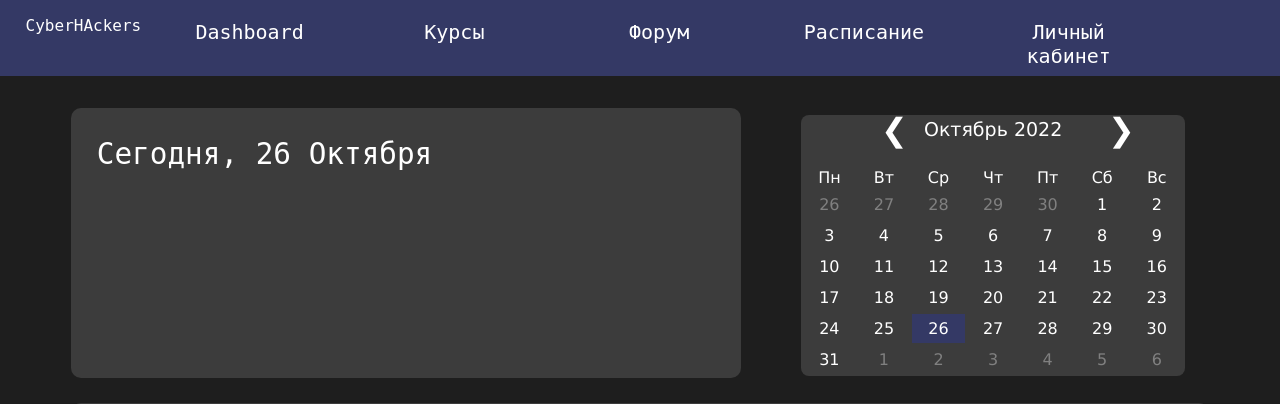
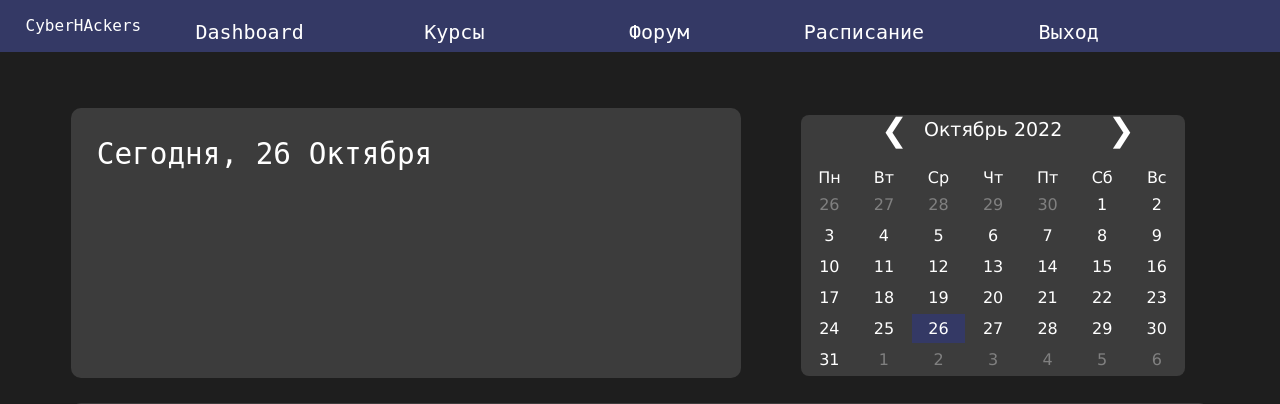
Before and after one commit to Ki4EH/cyberHackers_hakaton, a Flask app: page /homepage in a window 1280 px wide. Shown: the top 404 px of the page. Run offline with Flask 3, Linux system fonts and the light colour scheme.

Commit message:
added exit button

```diff
--- a/static/css/style.css
+++ b/static/css/style.css
@@ -57,6 +57,9 @@ nav {
     position: relative;
     top: 10%;
     border-radius: 2px;
+}
+#exit-button {
+    border: 0;
 }
 
 .today-container {
--- a/templates/homepage.html
+++ b/templates/homepage.html
@@ -11,7 +11,7 @@
     <a class="nav-item">Курсы</a>
     <a class="nav-item">Форум</a>
     <a class="nav-item">Расписание</a>
-    <a class="nav-item">Личный кабинет</a>
+    <button class="nav-item" id="exit-button">Выход</button>
 </nav>
 <div class="today-container">
 <p class="today-is-heading">Сегодня, </p>
```
